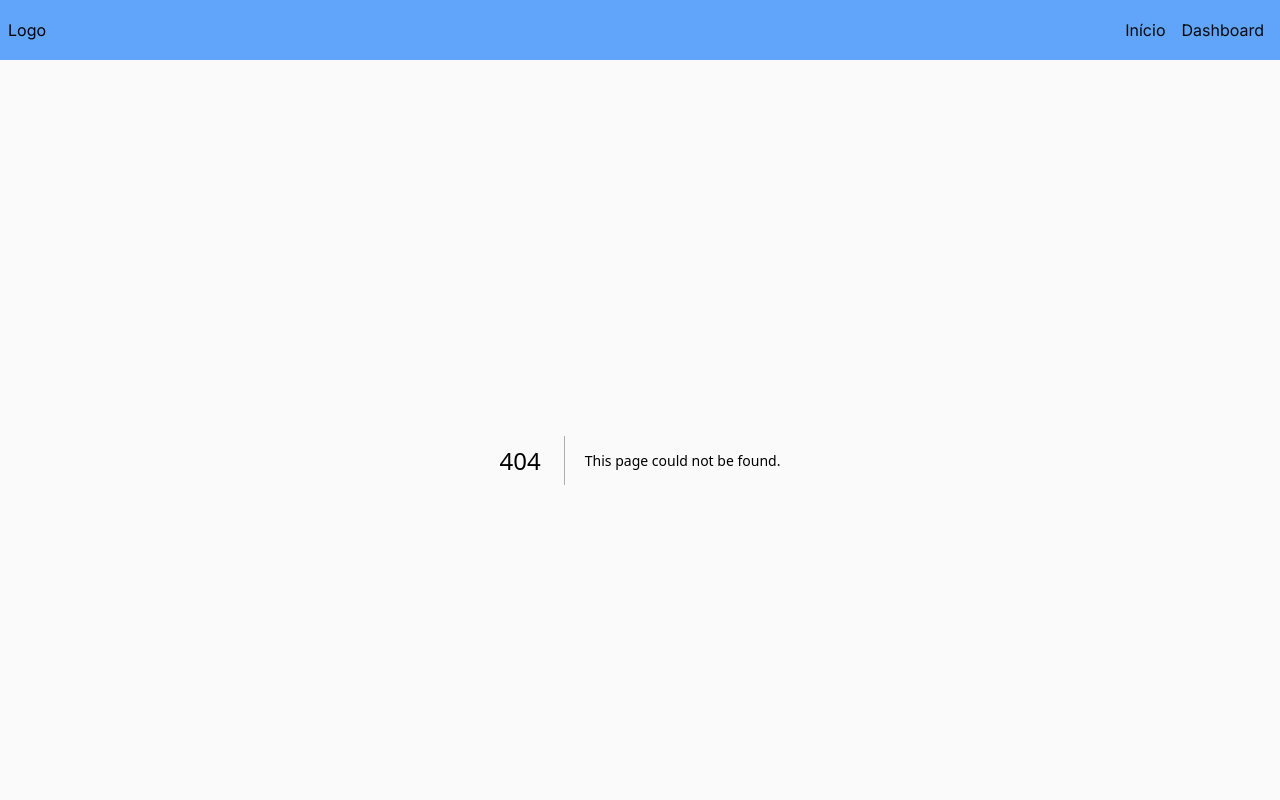
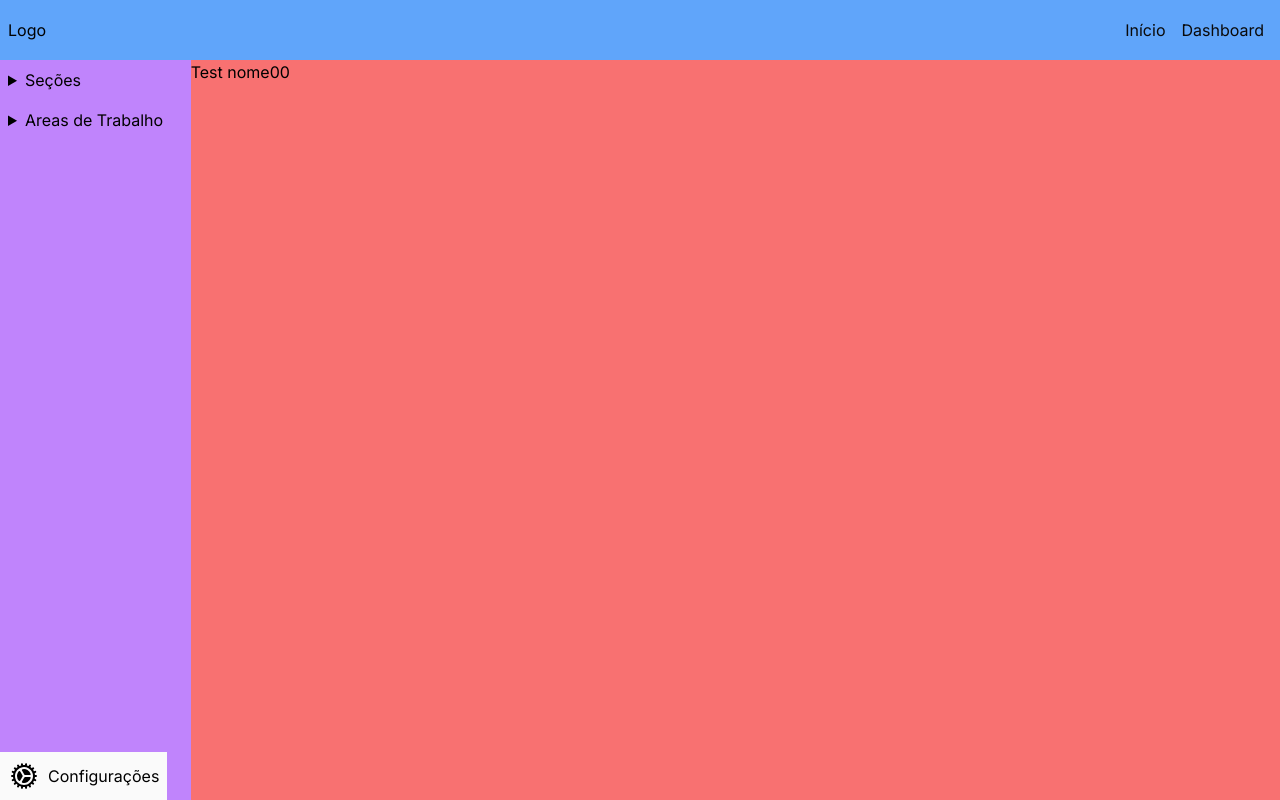
Before and after one commit to PragmaDevelopers/SistemasRC, a Next.js app in the folder SistemaBase/front-end/: page /dashboard/board/nome00 in a window 1280 px wide. Before the commit this address had no page. Built offline with nearby package versions, Linux system fonts and the light colour scheme.

Commit message:
made some changes

```diff
--- /dev/null
+++ b/SistemaBase/front-end/src/app/dashboard/board/[id]/page.tsx
@@ -0,0 +1,7 @@
+export default function Page({ params }: { params: { id: string } }) {
+    return (
+        <main>
+            <h1>Test {params.id}</h1>
+        </main>
+    );
+}
--- a/SistemaBase/front-end/src/app/dashboard/layout.tsx
+++ b/SistemaBase/front-end/src/app/dashboard/layout.tsx
@@ -25,9 +25,9 @@ export default function Layout({ children }: any) {
     const IconStyles: string = "w-8 aspect-square mr-2";
 
     return (
-        <main className="w-full h-full overflow-x-hidden flex-col items-start justify-start">
-            <div className="relative w-56 h-full flex flex-col justify-start items-start">
-                <form>
+        <main className="w-full h-full flex flex-row items-start justify-start bg-red-400 overflow-hidden">
+            <div className="relative w-56 h-full flex flex-col justify-start items-start bg-purple-400">
+                <form className="hidden">
                     <input type="text" placeholder="Pesquisar Card" />
                 </form>
                 <details className="p-2">
@@ -77,7 +77,7 @@ export default function Layout({ children }: any) {
                     <h1>Configurações</h1>
                 </Link>
             </div>
-            <div className="grow">
+            <div className="w-full h-full">
                 {children}
             </div>
         </main>
```
